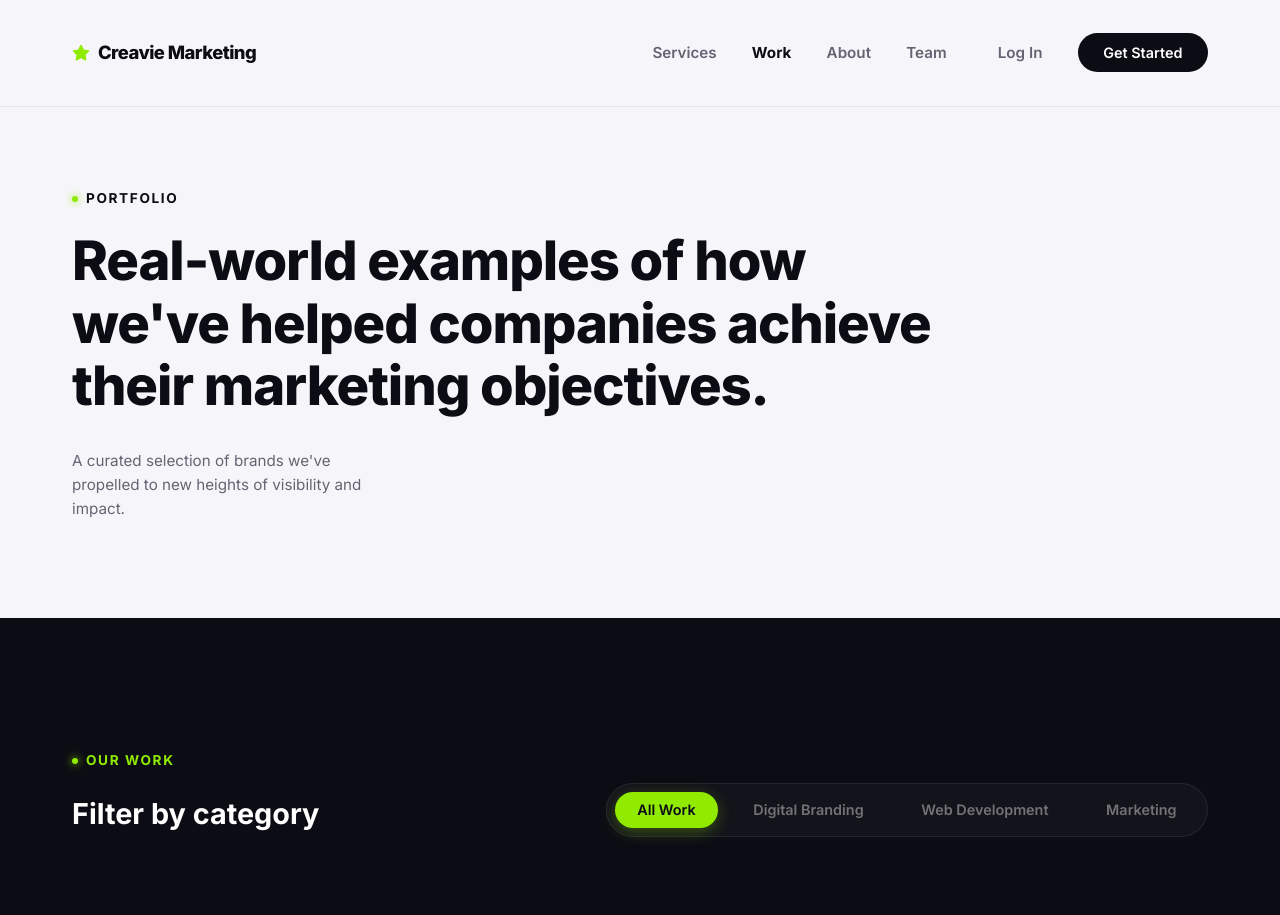
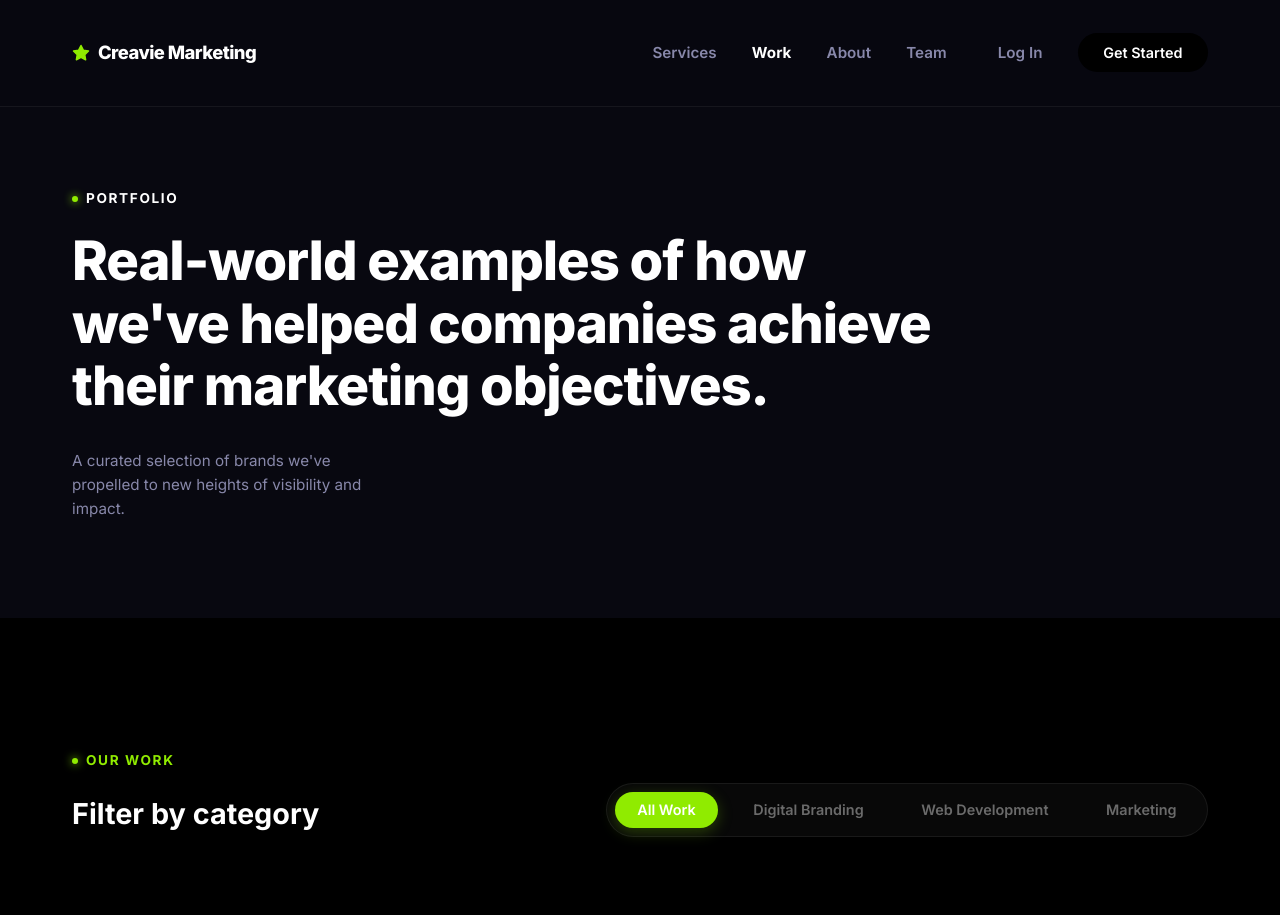
Before and after one commit to thevinduthenura/Creavie_Marketing, a Next.js app: page /work in a window 1280 px wide. Shown: the top 915 px of the page. Built offline with nearby package versions, Linux system fonts and the light colour scheme; grey boxes are pictures that could not be loaded.

Commit message:
style: nforce dark mode UI - black bg, lime accent, dark nav/cards

```diff
--- a/app/components/NavBar.tsx
+++ b/app/components/NavBar.tsx
@@ -139,7 +139,7 @@ export default function NavBar() {
           width: '72%',
           maxWidth: '320px',
           height: '100vh',
-          background: 'rgba(255,255,255,0.97)',
+          background: 'rgba(8,8,16,0.98)',
           backdropFilter: 'blur(20px)',
           display: 'flex',
           flexDirection: 'column',
--- a/styles/globals.css
+++ b/styles/globals.css
@@ -1,23 +1,23 @@
-/* ═══ DESIGN SYSTEM & VARIABLES (MINIMALIST LIME & SOFT LIGHT) ═══ */
+/* ═══ DESIGN SYSTEM & VARIABLES (NFORCE DARK MODE) ═══ */
 :root {
-  --bg-light: #f6f6fa;
-  --bg-white: #ffffff;
-  --bg-dark: #0c0c14;
-  --bg-dark-card: #13131f;
+  --bg-light: #080810;
+  --bg-white: #0e0e1a;
+  --bg-dark: #000000;
+  --bg-dark-card: #111120;
 
-  --primary: #0c0c14;         /* Charcoal dark */
-  --secondary: #90eb00;       /* Premium Lime green */
-  --secondary-glow: rgba(144, 235, 0, 0.3);
+  --primary: #ffffff;
+  --secondary: #90eb00;
+  --secondary-glow: rgba(144, 235, 0, 0.25);
 
-  --text-dark: #0c0c14;
-  --text-muted: #646473;
+  --text-dark: #ffffff;
+  --text-muted: #8888aa;
   --text-light: #ffffff;
 
   --font-title: 'Inter', sans-serif;
   --font-body: 'Inter', sans-serif;
 
-  --border-light: 1px solid rgba(12, 12, 20, 0.06);
-  --border-dark: 1px solid rgba(255, 255, 255, 0.08);
+  --border-light: 1px solid rgba(255, 255, 255, 0.07);
+  --border-dark: 1px solid rgba(255, 255, 255, 0.07);
   --transition-smooth: all 0.4s cubic-bezier(0.16, 1, 0.3, 1);
 }
 
@@ -29,7 +29,7 @@
 }
 
 html, body {
-  background-color: var(--bg-light);
+  background-color: #080810;
   color: var(--text-dark);
   font-family: var(--font-body);
   overflow-x: hidden;
@@ -42,14 +42,14 @@ body::-webkit-scrollbar {
   width: 6px;
 }
 body::-webkit-scrollbar-track {
-  background: var(--bg-light);
+  background: #080810;
 }
 body::-webkit-scrollbar-thumb {
-  background: rgba(12, 12, 20, 0.1);
+  background: rgba(144, 235, 0, 0.2);
   border-radius: 4px;
 }
 body::-webkit-scrollbar-thumb:hover {
-  background: var(--primary);
+  background: var(--secondary);
 }
 
 a {
@@ -205,16 +205,16 @@ a {
   left: 0;
   width: 100%;
   z-index: 100;
-  background: rgba(246, 246, 250, 0.9);
+  background: rgba(8, 8, 16, 0.85);
   backdrop-filter: blur(20px);
-  border-bottom: var(--border-light);
+  border-bottom: 1px solid rgba(255,255,255,0.06);
   transition: var(--transition-smooth);
 }
 
 #navbar.scrolled {
   padding: 0.7rem 0 !important;
-  background: rgba(255, 255, 255, 0.97);
-  box-shadow: 0 4px 30px rgba(0, 0, 0, 0.02);
+  background: rgba(8, 8, 16, 0.97);
+  box-shadow: 0 4px 30px rgba(0, 0, 0, 0.4);
 }
 
 .nav-container {
@@ -298,7 +298,7 @@ a {
   position: relative;
   padding-top: 100px;
   overflow: hidden;
-  background: #ffffff;
+  background: #080810;
 }
 
 .hero-container {
@@ -406,11 +406,11 @@ a {
 }
 
 .white-card {
-  background: var(--bg-white);
-  border: var(--border-light);
+  background: #111120;
+  border: 1px solid rgba(255,255,255,0.07);
   border-radius: 28px;
   padding: 2.2rem;
-  box-shadow: 0 10px 40px rgba(0, 0, 0, 0.02);
+  box-shadow: 0 10px 40px rgba(0, 0, 0, 0.4);
 }
 
 .visual-stats-row {
@@ -514,9 +514,9 @@ a {
 /* ═══ MARQUEE TICKER ═══ */
 .marquee-wrapper {
   overflow: hidden;
-  background: var(--bg-white);
-  border-top: var(--border-light);
-  border-bottom: var(--border-light);
+  background: #0e0e1a;
+  border-top: 1px solid rgba(255,255,255,0.06);
+  border-bottom: 1px solid rgba(255,255,255,0.06);
   padding: 2.2rem 0;
   position: relative;
   z-index: 2;
@@ -545,7 +545,7 @@ a {
 /* ═══ OUT OF THE BOX SERVICES BLOCK ═══ */
 .services-teaser-block {
   padding: 8rem 0;
-  background: var(--bg-light);
+  background: #080810;
 }
 
 .teaser-grid {
@@ -767,7 +767,7 @@ a {
 /* ═══ INTERACTIVE ACCORDION SERVICES (FAQ STYLE) ═══ */
 .faq-accordion-block {
   padding: 8rem 0;
-  background: var(--bg-white);
+  background: #0e0e1a;
 }
 
 .faq-grid {
@@ -829,7 +829,7 @@ a {
 /* ═══ DYNAMIC BLOG / ARTICLES GRID ═══ */
 .articles-block {
   padding: 8rem 0;
-  background: var(--bg-light);
+  background: #080810;
 }
 
 .articles-grid {
@@ -839,8 +839,8 @@ a {
 }
 
 .article-card {
-  background: var(--bg-white);
-  border: var(--border-light);
+  background: #111120;
+  border: 1px solid rgba(255,255,255,0.07);
   border-radius: 24px;
   padding: 2.2rem;
   display: flex;
@@ -852,7 +852,8 @@ a {
 
 .article-card:hover {
   transform: translateY(-6px);
-  box-shadow: 0 12px 30px rgba(0,0,0,0.03);
+  box-shadow: 0 12px 40px rgba(144,235,0,0.08);
+  border-color: rgba(144,235,0,0.3);
 }
 
 .article-tag {
@@ -942,8 +943,8 @@ a {
 
 /* ═══ FOOTER OVERHAUL ═══ */
 #footer {
-  background: var(--bg-white);
-  border-top: var(--border-light);
+  background: #0e0e1a;
+  border-top: 1px solid rgba(255,255,255,0.06);
   padding: 5rem 0 3rem 0;
   color: var(--text-dark);
 }
```
